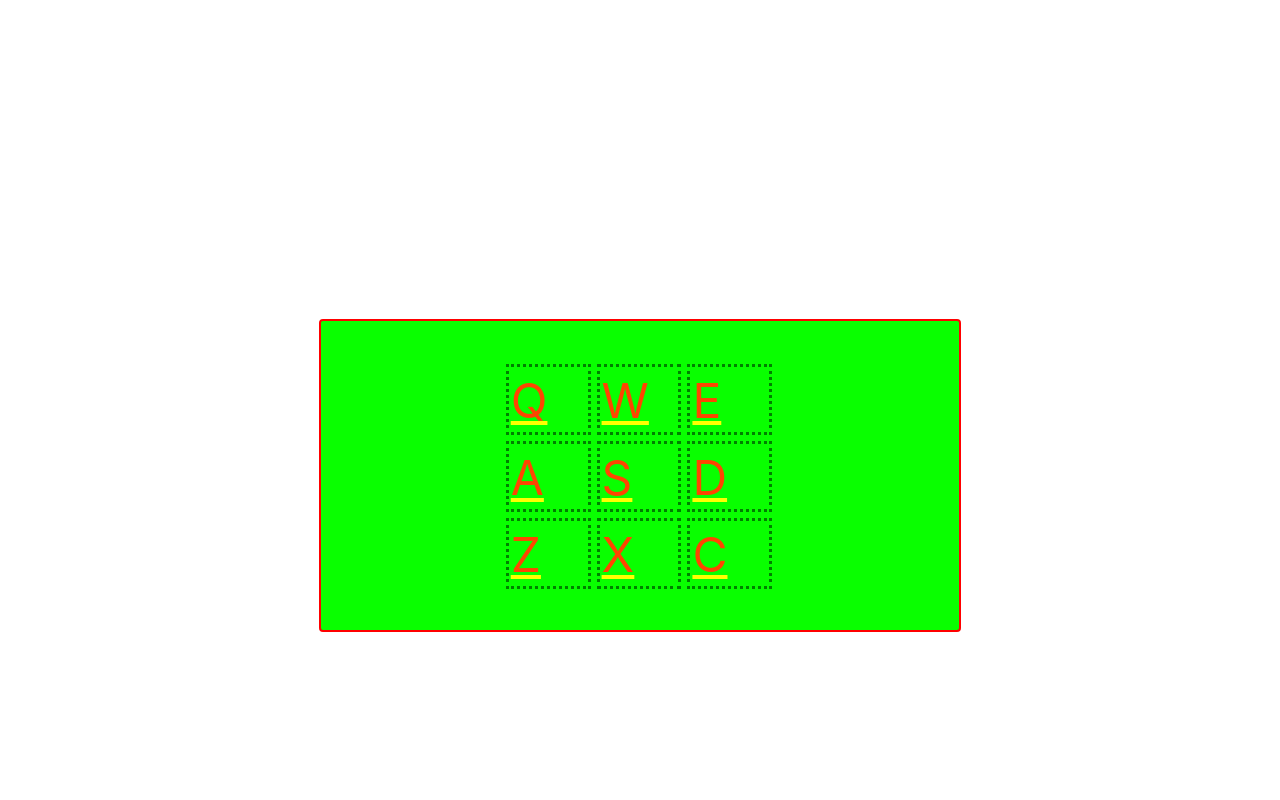
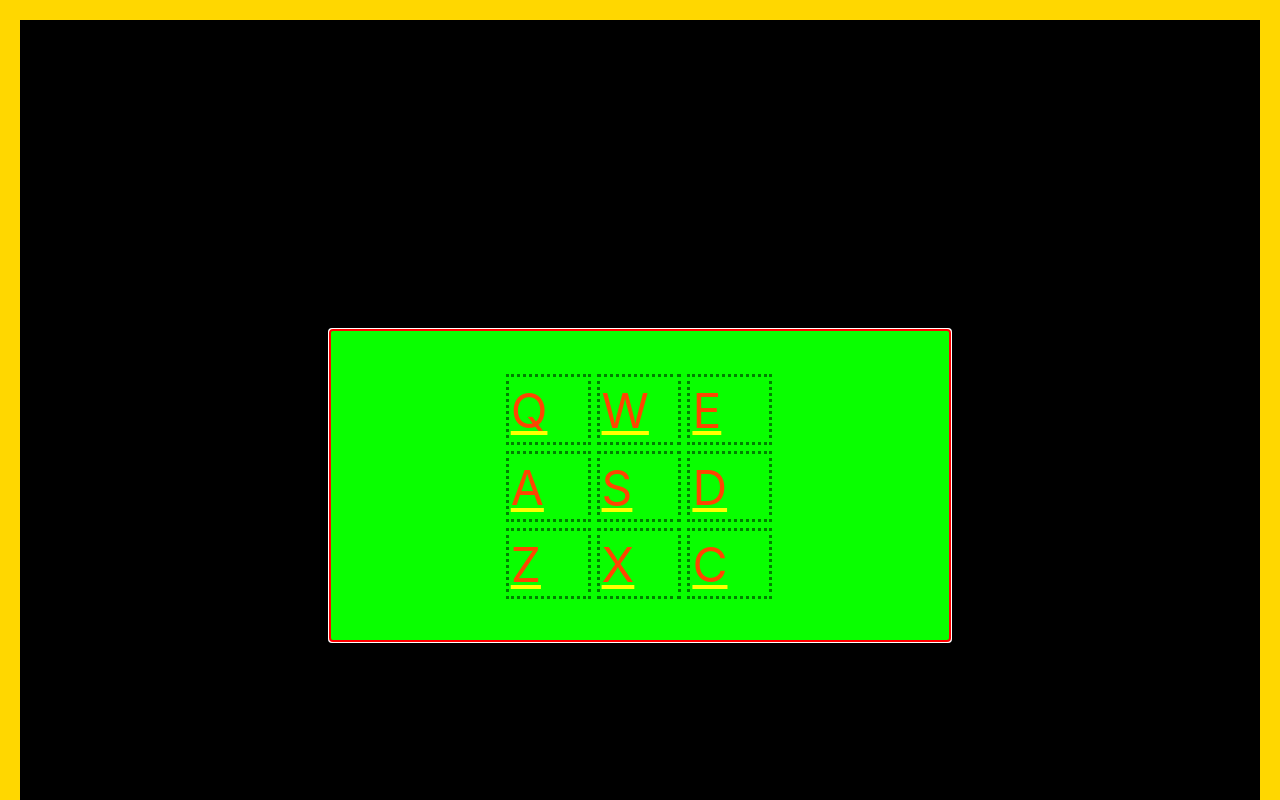
Before and after one commit to AlexWalker222/drum-machine, a React (Create React App) app: page / in a window 1280 px wide. Shown: the top 800 px of the page. Built offline with nearby package versions, Linux system fonts and the light colour scheme.

Commit message:
"finished the design "

```diff
--- a/src/App.css
+++ b/src/App.css
@@ -1,3 +1,12 @@
+.App {
+ color: red;
+ background-color: black;
+ border: 20px gold solid;
+ height: 100%vh;
+ margin: 0px;
+ position: grid;
+ width: 100%vw;
+}
 .drum-pads {
   justify-content: center;
   padding: 40px 4px 40px 4px;
@@ -18,3 +27,11 @@
   justify-content: center;
 
 }
+#display {
+ text-decoration: red;
+ background-color: aquamarine;
+ text-align: center;
+ position: static;
+ height: auto;
+ width: auto;
+}
--- a/src/App.js
+++ b/src/App.js
@@ -1,6 +1,14 @@
+import { useEffect, useState } from "react";
 import './App.css';
 
 function App() {
+  const [activeKey, setActiveKey] = useState("");
+  useEffect(() => {
+    document.addEventListener('keydown', (event) => {
+      playSound(event.key.toUpperCase())
+    });
+  }, []);
+
   const drumPads = [
     {
       keyCode: 81,
@@ -52,14 +60,16 @@ function playSound(selector) {
  const audio = document.getElementById(selector);
  console.log("audio");
  audio.play();
+  setActiveKey(selector)
 }
+
   return (
     <div className="App" id="drum-machine">
-        <div id="display">
+        <div id="display">{activeKey}</div>
           <div className="drum-pads">
             {drumPads.map((drumPad) => (
               <div
-               key={drumPad}
+               key={drumPad.src}
                onClick={() => (
                 playSound(drumPad.text)
                )}
@@ -74,7 +84,6 @@ function playSound(selector) {
               </div>
             ))}
           </div>
-        </div>
     </div>
 );
 }
```
